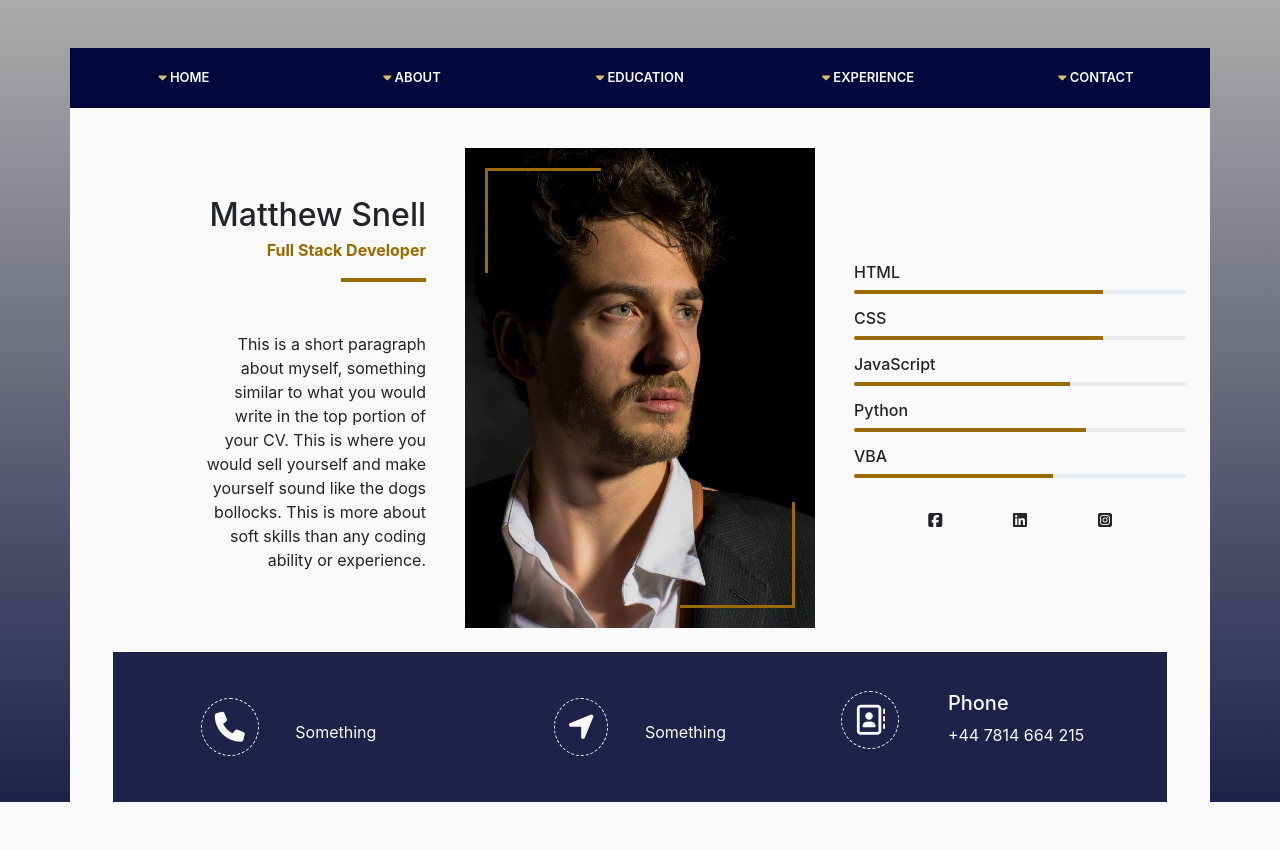
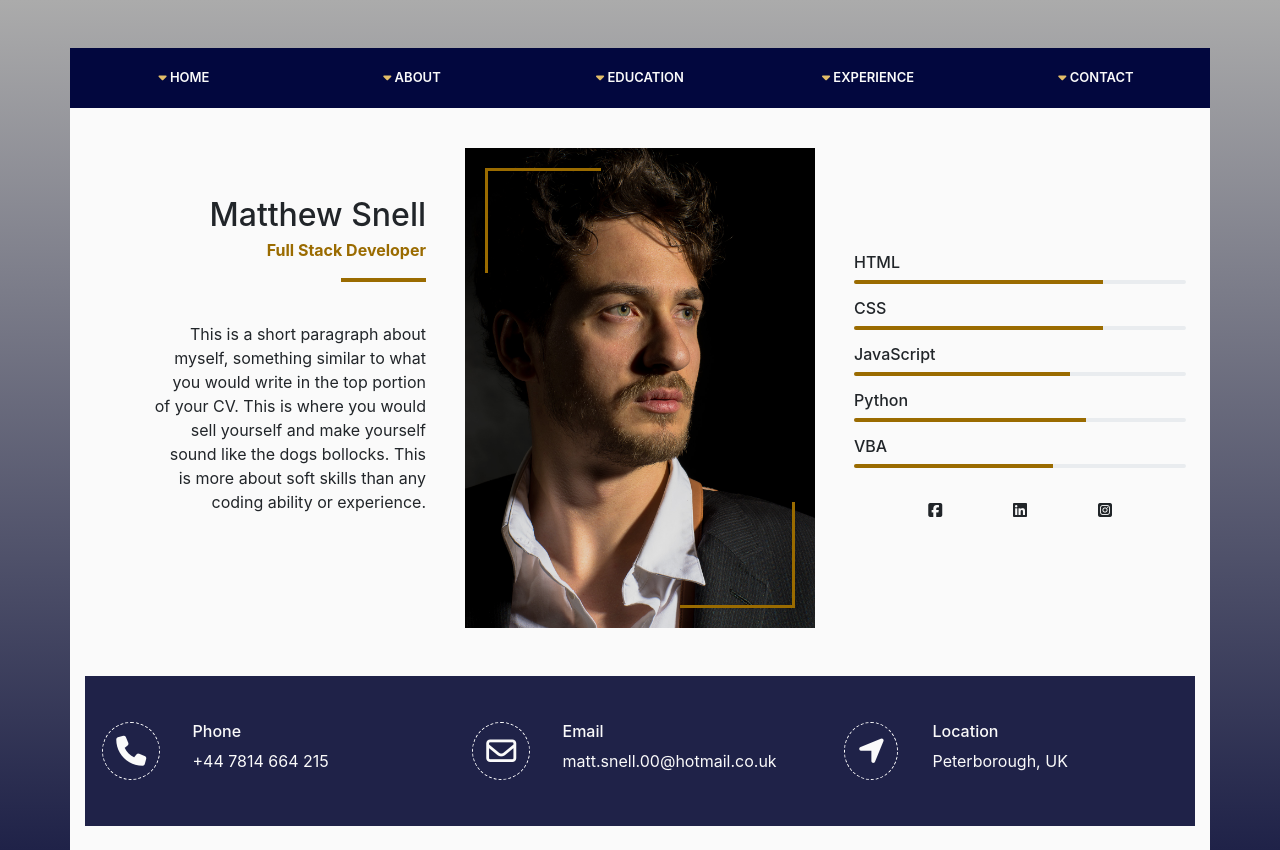
Before and after one commit to Matte-gtr/online_CV, a Django app: page / in a window 1280 px wide. Before the commit the page ends 802 px from the top, so only its background shows below. Run offline with Django 3.2, Linux system fonts and the light colour scheme; some libraries are stand-ins or nearby versions.

Commit message:
make styling adjustments to home page to complete initial layout

```diff
--- a/static/css/base.css
+++ b/static/css/base.css
@@ -54,10 +54,17 @@ ul li a i {
     transition: .25s ease-in-out;
 }
 
+.word-wrap {
+    white-space: pre-line;
+    white-space: -o-pre-wrap;
+    white-space: -moz-pre-wrap;
+    word-wrap: break-word;
+}
+
 /*------- Home Page -------*/
 
 .intro-paragraph {
-    margin-top: 50px;
+    margin-top: 40px;
 }
 
 .quarter-width {
@@ -113,7 +120,7 @@ ul li a i {
 }
 
 .skills-section {
-    margin-top: 20px;
+    margin: 65px 0 25px;
 }
 
 .skill {
@@ -139,20 +146,18 @@ ul li a i {
 /*Lower banner*/
 
 .banner {
-    width: 95%;
-    height: 150px;
-    margin: auto;
-    margin-top: 20px;
+    min-height: 150px;
+    margin: 20px auto;
     background-color: #1f2248;
     color: #fafafa;
+    padding: 15px 0;
 }
 
 .lg-border  {
     border: 1px dashed white;
     padding: 13px;
-    font-size: 30px;
+    font-size: 22px;
     border-radius: 50%;
-    margin-right: 10%;
 }
 
 /*-Media queries-*/
@@ -162,11 +167,17 @@ ul li a i {
         text-align: right;
     }
     .intro-paragraph {
-        padding-left: 33%;
+        padding-left: 20%;
         padding-right: 0;
     }
     .quarter-width {
         margin-right: 0;
         margin-left: auto;
     }
+    .skills-section {
+        margin-top: 25px;
+    }
+    .lg-border  {
+        font-size: 30px;
+    }
 }
--- a/templates/base.html
+++ b/templates/base.html
@@ -38,7 +38,7 @@
     {% endblock %}
 
     <div class="container-fluid bg-gradient">
-        <div class="container content-container">
+        <div class="container content-container pb-1">
             <div class="row">
                 <div class="col p-0">
                     <ul class="navigation text-center d-none d-md-table">
@@ -50,7 +50,7 @@
                     </ul>
                 </div>
             </div>
-            <div class="row mt-4 mb-4">
+            <div class="row mt-4 mb-5">
                 <div class="order-2 order-lg-1 col-12 col-md-6 col-lg-4 intro pr-4">
                     {% block left-content %}
                     {% endblock %}
@@ -70,26 +70,52 @@
                 </div>
             </div>
             <div class="row banner text-center">
-                <div class="col-4 m-auto">
-                    <i class="lg-border fas fa-phone"></i>
-                    Something
-                </div>
-                <div class="col-4 m-auto">
-                    <i class="lg-border fas fa-location-arrow"></i>
-                    Something
-                </div>
-                <div class="col-4 m-auto">
+                <div class="col-12 col-md-6 col-lg-4 m-auto py-1">
                     <div class="row">
-                        <div class="col-4"><i class="lg-border far fa-address-book"></i></div>
-                        <div class="col-8 text-left">
+                        <div class="col-3"><i class="lg-border fas fa-phone"></i></div>
+                        <div class="col-9 text-left">
                             <div class="row">
                                 <div class="col">
-                                    <h5>Phone</h5>
+                                    <h6>Phone</h6>
                                 </div>
                             </div>
                             <div class="row">
                                 <div class="col">
-                                    <p>+44 7814 664 215</p>
+                                    <p class="mb-0 word-wrap">+44 7814 664 215</p>
+                                </div>
+                            </div>
+                        </div>
+                    </div>
+                </div>
+                <div class="col-12 col-md-6 col-lg-4 m-auto py-1">
+                    <div class="row">
+                        <div class="col-3"><i class="lg-border far fa-envelope"></i></div>
+                        <div class="col-9 text-left">
+                            <div class="row">
+                                <div class="col">
+                                    <h6>Email</h6>
+                                </div>
+                            </div>
+                            <div class="row">
+                                <div class="col">
+                                    <p class="mb-0 word-wrap">matt.snell.00@hotmail.co.uk</p>
+                                </div>
+                            </div>
+                        </div>
+                    </div>
+                </div>
+                <div class="col-12 col-md-6 col-lg-4 m-auto py-1">
+                    <div class="row">
+                        <div class="col-3"><i class="lg-border fas fa-location-arrow"></i></div>
+                        <div class="col-9 text-left">
+                            <div class="row">
+                                <div class="col">
+                                    <h6>Location</h6>
+                                </div>
+                            </div>
+                            <div class="row">
+                                <div class="col">
+                                    <p class="mb-0 word-wrap">Peterborough, UK</p>
                                 </div>
                             </div>
                         </div>
```
